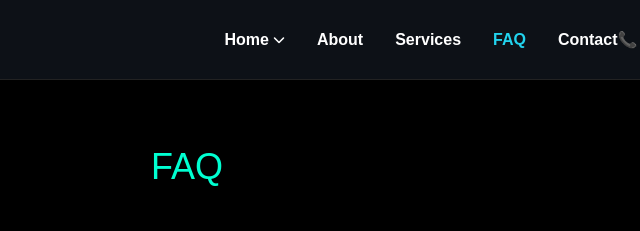
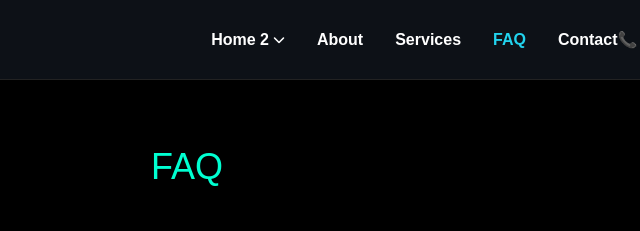
Before and after one commit to hariniselvan-bot/cyber, a plain HTML site: page FAQ.html in a window 1280 px wide. Shown: the top 231 px of the page, 453-1093 px from the left. Drawn offline with nearby package versions, Linux system fonts and the light colour scheme.

Commit message:
Update FAQ.html

```diff
--- a/FAQ.html
+++ b/FAQ.html
@@ -105,14 +105,14 @@
     <nav class="hidden xl2:flex gap-8 font-semibold items-center text-white">
 
       <div class="relative group">
-        <a href="index.html" class="hover:text-cyan-400 flex items-center gap-1 nav-link">
-          Home
+        <a href="home2.html" class="hover:text-cyan-400 flex items-center gap-1 nav-link">
+          Home 2
           <i class="fa-solid fa-chevron-down text-xs"></i>
         </a>
 
         <div class="absolute bg-black shadow-lg rounded-lg hidden group-hover:block
              w-36 top-full pt-3 z-50">
-          <a href="home2.html" class="block px-4 py-2 hover:bg-gray-800 nav-link">Home 2</a>
+          <a href="index.html" class="block px-4 py-2 hover:bg-gray-800 nav-link">Home </a>
         </div>
       </div>
 
@@ -141,13 +141,13 @@
      <!-- DROPDOWN BUTTON -->
     <button onclick="toggleMobileDrop()"
             class="flex items-center justify-between w-full">
-            <a href="home2.html" class="hover:text-cyan-300">Home 2</a>
+            <a href="index.html" class="hover:text-cyan-300">Home </a>
       <i class="fa-solid fa-chevron-down text-sm"></i>
     </button>
 
     <!-- DROPDOWN CONTENT -->
     <div id="mobileHomeDrop" class="hidden pl-4">
-      <a href="index.html" class="block py-2 hover:text-cyan-300">Home </a>
+      <a href="home2.html" class="block py-2 hover:text-cyan-300">Home 2</a>
     </div>
 
       <a href="About.html" class="nav-link hover:text-cyan-400">About</a>
```
